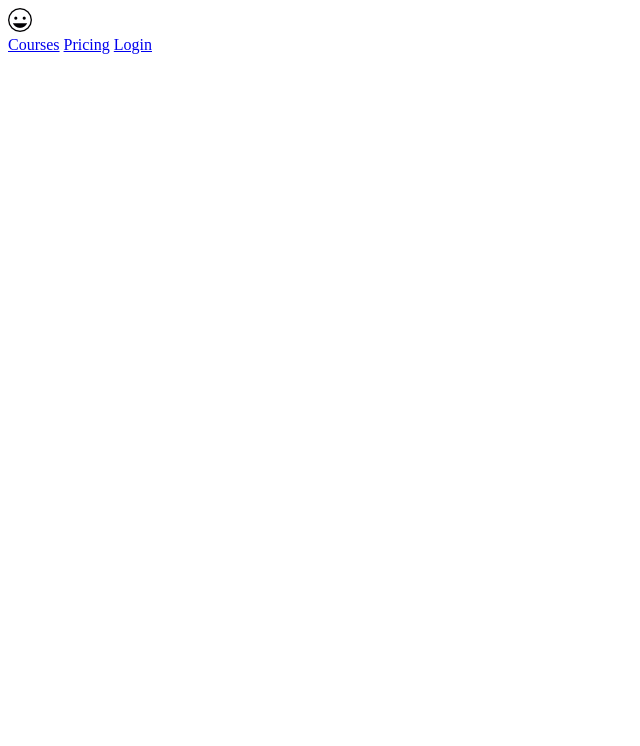
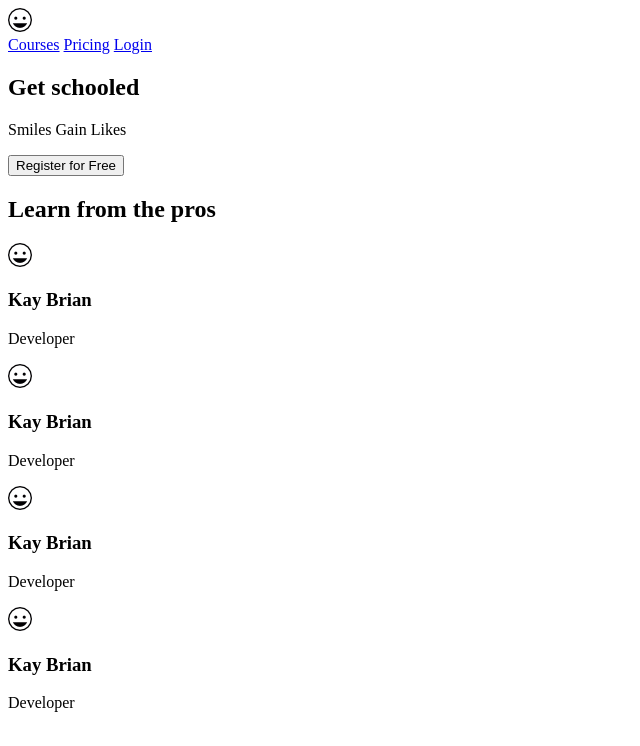
Before and after one commit to kaybrian/alu-web-development, a plain HTML site: page html_advanced/index.html in a window 1280 px wide. Shown: the whole page, without its empty margins (0-640 px from the left). Drawn offline with Linux system fonts and the light colour scheme.

Commit message:
header section coming up

```diff
--- a/html_advanced/index.html
+++ b/html_advanced/index.html
@@ -20,5 +20,40 @@
         </div>
     </header>
 
+    <main>
+        <section>
+            <div>
+                <h2>Get schooled</h2>
+                <p>Smiles Gain Likes</p>
+                <button>Register for Free</button>
+            </div>
+            <div>
+                <h2>Learn from the pros</h2>
+                <div>
+                    <div>
+                        <img src="./images/simle.png" alt="profile">
+                        <h3>Kay Brian</h3>
+                        <p>Developer</p>
+                    </div>
+                    <div>
+                        <img src="./images/simle.png" alt="profile">
+                        <h3>Kay Brian</h3>
+                        <p>Developer</p>
+                    </div>
+                    <div>
+                        <img src="./images/simle.png" alt="profile">
+                        <h3>Kay Brian</h3>
+                        <p>Developer</p>
+                    </div>
+                    <div>
+                        <img src="./images/simle.png" alt="profile">
+                        <h3>Kay Brian</h3>
+                        <p>Developer</p>
+                    </div>
+                </div>
+            </div>
+        </section>
+    </main>
+
 </body>
 </html>
```
